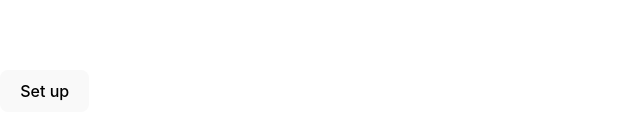
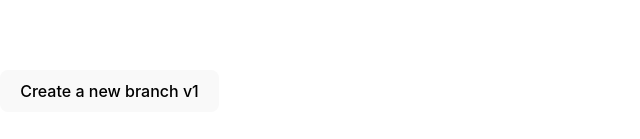
Before and after one commit to Dhruv1969Karnwal/course-builder-frontend, a React (Vite) app: page / in a window 1280 px wide. Shown: the part 309-448 px from the top of the page, without its empty margins (0-640 px from the left). Built offline with nearby package versions, Linux system fonts and the light colour scheme.

Commit message:
add-branch-v1

```diff
--- a/src/App.jsx
+++ b/src/App.jsx
@@ -5,7 +5,7 @@ function App() {
   return (
     <>
       <div>
-      <Button>Set up</Button>
+      <Button>Create a new branch v1</Button>
     </div>
     </>
   )
```
